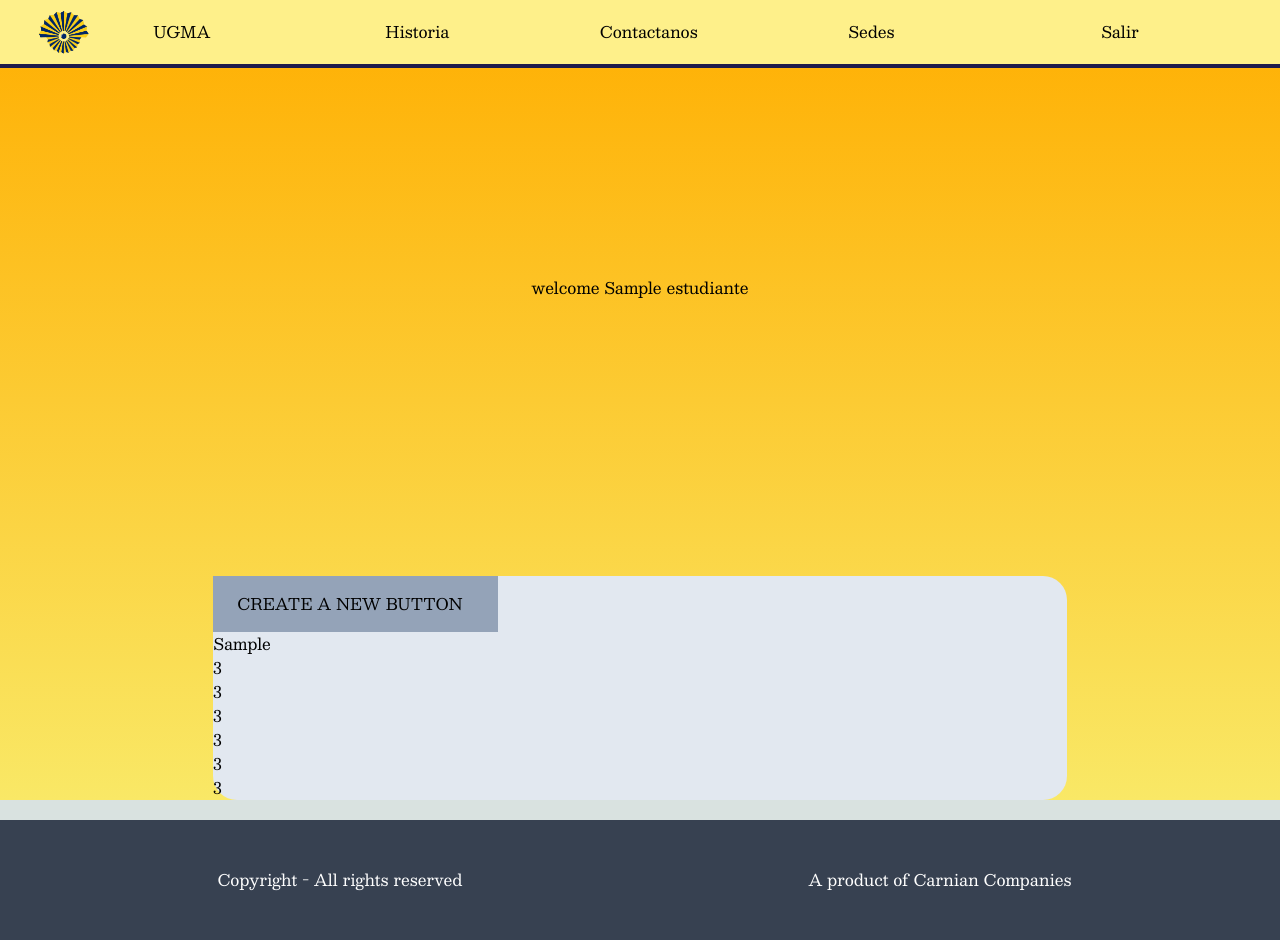
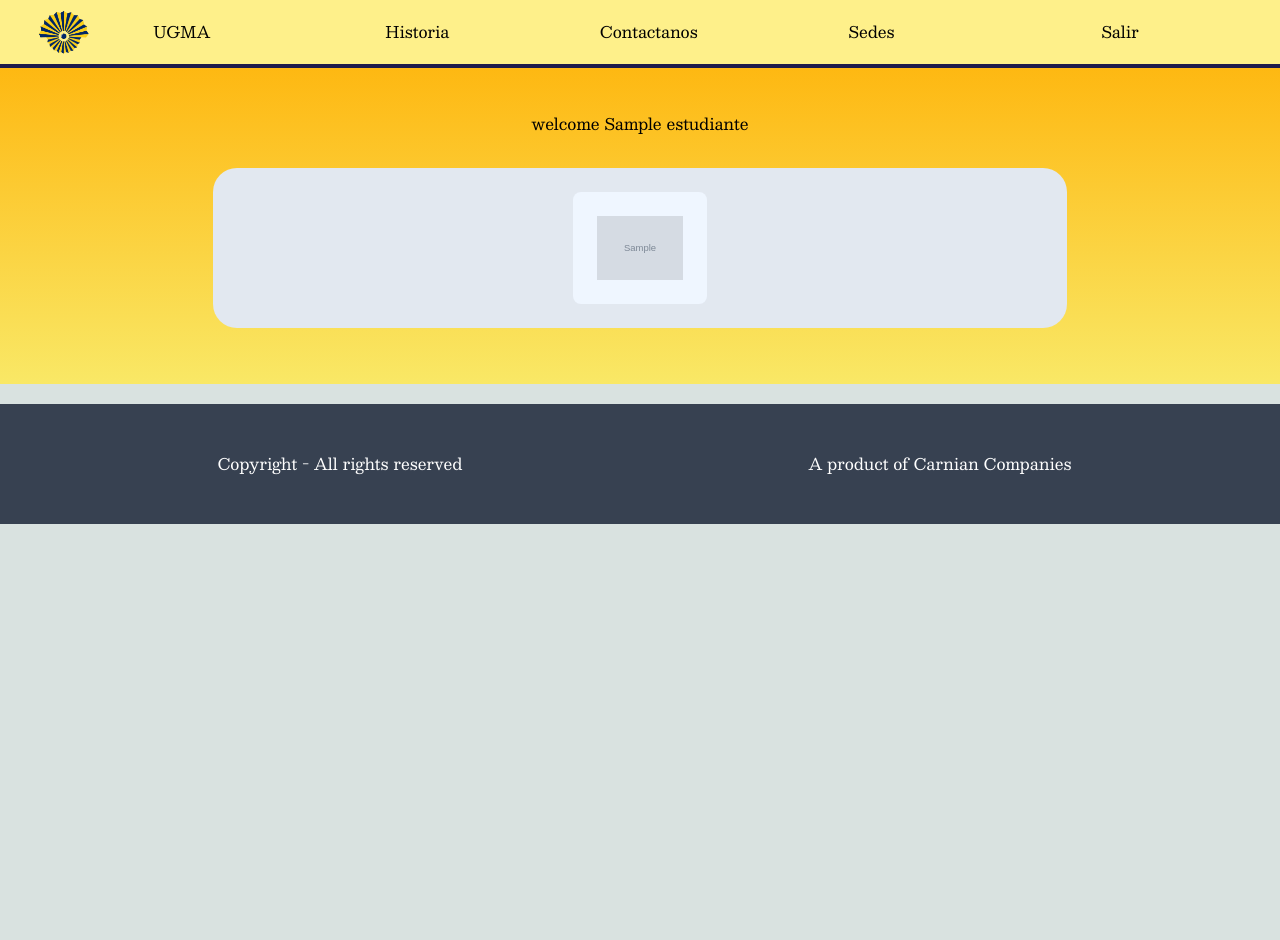
Before and after one commit to MoralesMortales/Terna-Project-Django, a Django app: page / in a window 1280 px wide. After the commit the page ends 524 px from the top, so only its background shows below. Run offline with Django 5.2, Linux system fonts and the light colour scheme; a user stored in the database is signed in; tables that the repository leaves empty hold one stand-in row (values such as "Sample post"); grey boxes marked "Sample" are stand-in pictures; some libraries are stand-ins or nearby versions; some web fonts are replaced.

Commit message:
link 1xn

```diff
--- a/TernaApp/models.py
+++ b/TernaApp/models.py
@@ -11,6 +11,17 @@ class Carrera(models.Model):
         txt = "{0}"
         return txt.format(self.nombre)
 
+class publicaciones(models.Model):
+    nombre = models.CharField(max_length=100)
+    description = models.TextField(max_length=1200)
+    imagen = models.ImageField(upload_to='imagenes/')
+
+class Imagen(models.Model):
+    nombre = models.CharField(max_length=100)
+    publicaciones = models.ForeignKey('TernaApp.publicaciones', related_name='imagenes',default=None, on_delete=models.CASCADE)
+    imagen = models.ImageField(upload_to='imagenes/')
+
+
 class Estudiante(models.Model):
     cedula = models.CharField(max_length=8, unique=True)
     telefono = models.CharField(max_length=13, blank=True)
@@ -19,19 +30,16 @@ class Estudiante(models.Model):
     apellidoPaterno = models.CharField(max_length=30, blank=True)
     apellidoMaterno = models.CharField(max_length=30, blank=True)
     fechaNacimiento = models.DateField(default='2000-01-01')
-
     sexos = [
 
         ('M', 'Masculino'),
         ('F', 'Femenino')
 
             ]
-
     sexo = models.CharField(max_length = 1, choices=sexos, default='F')
-
     carrera = models.ForeignKey(Carrera, null = False, blank = True, on_delete=models.CASCADE)
-
     vigencia = models.BooleanField(default=True)
+    user_publicaciones = models.ForeignKey(publicaciones, null = True, blank = True, on_delete=models.CASCADE)
 
     def nombreCompleto(self):
         txt = "{0} {1} {2}"
@@ -60,7 +68,3 @@ class Matricula(models.Model):
     """ estudiante = models.ForeignKey(Estudiante, null = False, blank = False, on_delete = models.CASCADE) """
     materia = models.ForeignKey(Materia, null = False, blank = False, on_delete = models.CASCADE)
     fechaMatricula = models.DateTimeField(auto_now_add = True)
-
-class Imagen(models.Model):
-    nombre = models.CharField(max_length=100)
-    imagen = models.ImageField(upload_to='imagenes/')
--- a/TernaApp/urls.py
+++ b/TernaApp/urls.py
@@ -1,4 +1,4 @@
-from .views import BasePage,logIn,logOut,signUp,menuDefaultPage, createNew, ugmaPage,lista_imagenes
+from .views import BasePage,logIn,logOut,signUp,menuDefaultPage, createNew, ugmaPage
 from django.urls import path #type:ignore
 from django.conf.urls.static import static #type:ignore
 from django.conf import settings #type:ignore
@@ -10,5 +10,4 @@ urlpatterns = [
    path("signup", signUp, name="Signup"),
    path("createNew", createNew, name="Create"),
    path("Ugma", ugmaPage, name="UgmaPage"),
-   path("lista_imagenes", lista_imagenes, name="lista_imagenes"),
 ] + static(settings.MEDIA_URL, document_root=settings.MEDIA_ROOT)
--- a/TernaApp/views.py
+++ b/TernaApp/views.py
@@ -25,10 +25,6 @@ def createNew(request):
 
 from .models import Imagen
 
-def lista_imagenes(request):
-    imagenes = Imagen.objects.all()
-    return render(request, 'lista_imagenes.html', {'imagenes': imagenes})
-
 # Create your views here.
 
 
@@ -48,7 +44,7 @@ def logIn(request):
         if myuser is not None:
             login(request,myuser)
 
-            estudiante = Estudiante.objects.get(pk=email)
+            estudiante = Estudiante.objects.get(username=email)
             return render(request,"menu.html", {'theusername':myuser.first_name,'est': estudiante})
 
         else:
@@ -110,9 +106,11 @@ def signUp(request):
 def menuDefaultPage(request):
     context = {}
     if request.user.is_authenticated:
+        imagenes = Imagen.objects.all()
         email = request.user.email
         estudiante = Estudiante.objects.get(pk=email)
         context['est'] = estudiante
+        context['imagenes'] = imagenes
         return render(request, "menu.html", context)
     return render(request, "menu.html")
 
--- a/templates/menu.html
+++ b/templates/menu.html
@@ -16,28 +16,29 @@
 <body>
     {% block content %}
 
-    <div id="content_menu" class="flex flex-col justify-center items-center h-screen">
+    <div id="content_menu" class="flex flex-col justify-center items-center pt-20">
 
                 {% if request.user.is_authenticated %}
-                <h1 class="m-auto">welcome {{ est.nombre }}</h1>
+
+                <h1 class="m-auto py-8">welcome {{ est.nombre }}</h1>
 
 
-        <div id="box" class="bg-slate-200 rounded-3xl w-2/3 flex justify-center flex-col">
+        <div id="box" class="bg-slate-200 rounded-3xl w-2/3 flex justify-center items-center flex-col mb-14 p-6 ">
 
-            <a href="" class="py-4 px-6 bg-slate-400 w-1/3">CREATE A NEW BUTTON</a>
 
-            <ul>
-                <li>{{est.cedula}}</li>
-                <li>3</li>
-                <li>3</li>
-                <li>3</li>
-                <li>3</li>
+            <div class="h-28 p-6 rounded-lg bg-blue-50">
+                {% for imagen in imagenes %}
+                <img src="{{ imagen.imagen.url }}" class="h-full mb-2" alt="{{ imagen.nombre }}">
+                {% endfor %}
+            </div>
 
-                <li>3</li>
-                <li>3</li>
-            </ul>
 
         </div>
+
+
+
+
+
 
 		{% else %}
         <h1 class="m-auto">welcome to the menu</h1>
@@ -48,5 +49,6 @@
     </div>
 
     {% endblock content %}
+
 </body>
 </html>
```
Also changed, not shown: TernaApp/migrations/0005_publicaciones_estudiante_user_publicaciones_and_more.py (added).
